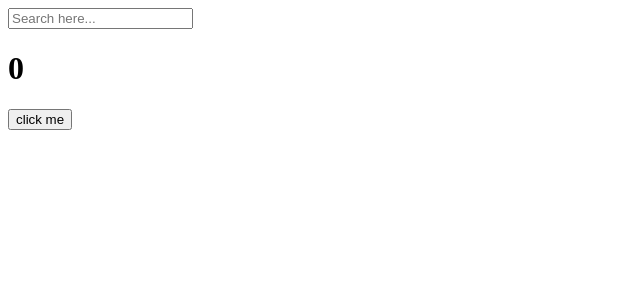
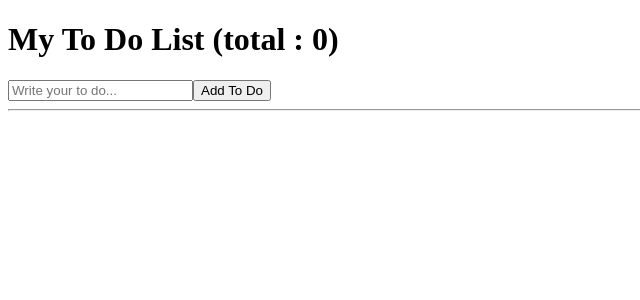
Before and after one commit to YunGyeongee/front-end-study, a React (Create React App) app in the folder react-for-beginners/: page / in a window 1280 px wide. Shown: the top 300 px of the page, without its empty margins (0-640 px from the left). Built offline with nearby package versions, Linux system fonts and the light colour scheme.

Commit message:
set to-do list

```diff
--- a/react-for-beginners/src/App.js
+++ b/react-for-beginners/src/App.js
@@ -1,28 +1,29 @@
 import { useState, useEffect } from "react";
 
 function App() {
-  const [counter, setValue] = useState(0);
-  const [keyword, setKeyword] = useState("");
-  const onClick = () => setValue((prev) => prev + 1);
-  const onChange = (event) => setKeyword(event.target.value);
-  console.log('all time');
-
-  useEffect(() => {
-    // state가 아무리 변해도 코드를 딱 한 번만 실행하는 함수.
-    console.log('only one time');
-  }, []);
-
-  useEffect(() => {
-    if (keyword !== "" & keyword.length > 5) {
-      console.log('Search Movie : ', keyword);
+  const [toDo, setToDo] = useState("");
+  const [toDos, setToDos] = useState([])
+  const onchange = (event) => setToDo(event.target.value);
+  const onSubmit = (event) => {
+    event.preventDefault();
+    if (toDo === "") {
+      return;
     }
-  }, [keyword]);
-
+    setToDos((currentArray) => [toDo, ...currentArray])
+    setToDo("");
+  }
   return (
     <div>
-      <input value={keyword} onChange={onChange} type="text" placeholder="Search here..." />
-      <h1>{ counter }</h1>
-      <button onClick={onClick}>click me</button>
+      <h1>My To Do List (total : { toDos.length })</h1>
+      <form onSubmit={ onSubmit }>
+        <input onChange={ onchange } value={ toDo } type="text" placeholder="Write your to do..."/>
+        <button>Add To Do</button>
+      </form>
+      <hr/>
+      {/* .map의 기능 : 기존 배열에 있는 값들을 원하는 대로 변형할 수 있음 */ }
+      <ul>
+        { toDos.map((item, index) => <li key={index}>{ item }</li>) }
+      </ul>
     </div>
   );
 }
```
